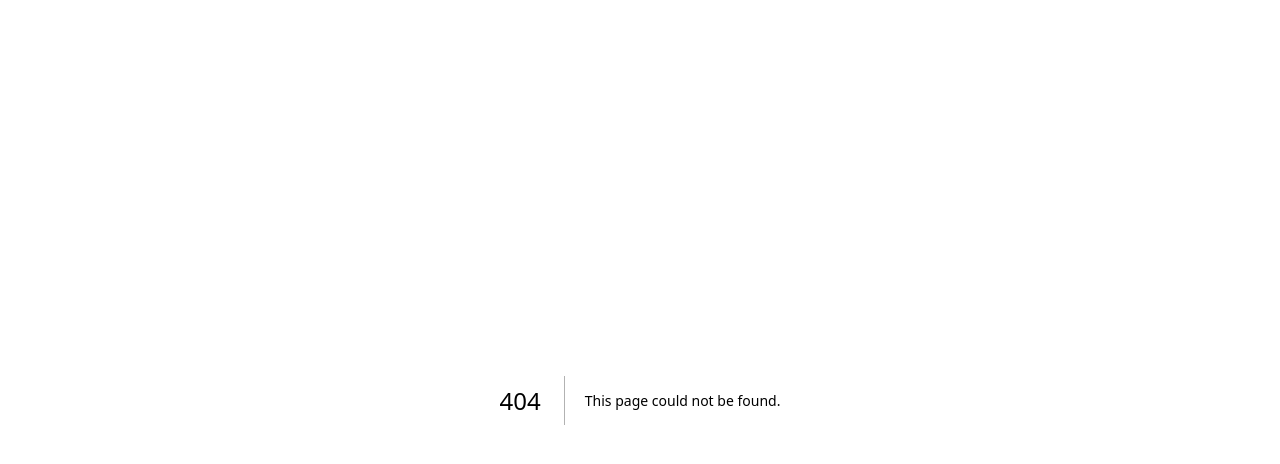
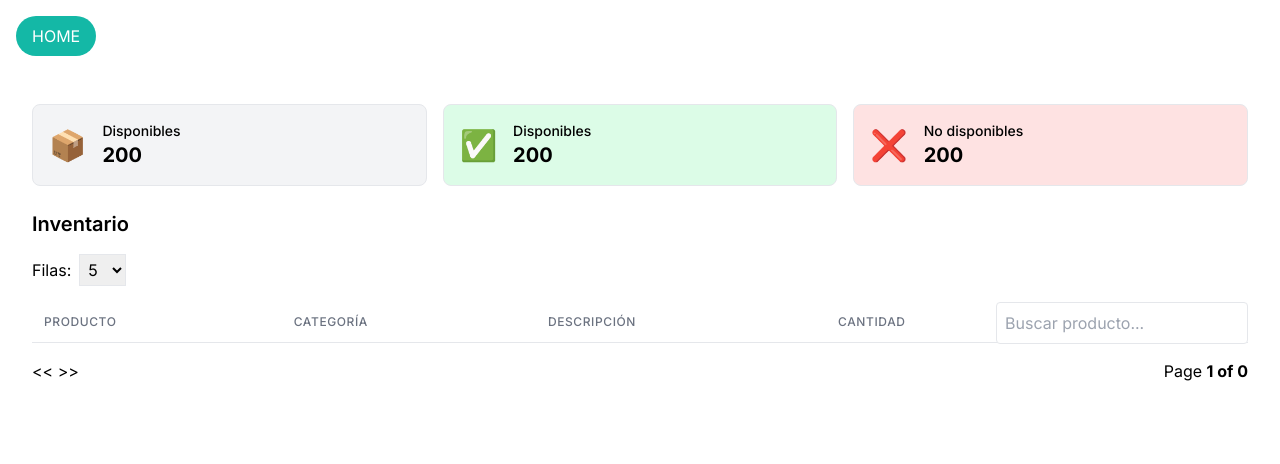
Before and after one commit to Carlos-jim/inventory-system, a Next.js app: page /dashboard/product/available in a window 1280 px wide. Before the commit this address had no page. Shown: the top 464 px of the page. Built offline with nearby package versions, Linux system fonts and the light colour scheme.

Commit message:
Product list view

```diff
--- /dev/null
+++ b/app/components/MainContent/MainContentListProduct.jsx
@@ -0,0 +1,84 @@
+import { useMemo } from 'react';
+import SummaryCard from '../cards/cardsListProduct';
+import InventoryTable from '../table/productTable';
+
+export default function MainContentListProduct() {
+  const data = useMemo(
+    () => [
+      // Add your data here
+    ],
+    []
+  );
+
+  const columns = useMemo(
+    () => [
+      {
+        Header: 'Producto',
+        accessor: 'product',
+      },
+      {
+        Header: 'Categoría',
+        accessor: 'category',
+      },
+      {
+        Header: 'Descripción',
+        accessor: 'description',
+      },
+      {
+        Header: 'Cantidad',
+        accessor: 'quantity',
+      },
+      {
+        Header: 'Precio',
+        accessor: 'price',
+      },
+    ],
+    []
+  );
+
+  return (
+    <div className="p-8">
+      <div className="grid grid-cols-3 gap-4 mb-6">
+        <SummaryCard
+          title="Disponibles"
+          count={200}
+          icon="📦"
+          bgColor="bg-gray-100"
+        />
+        <SummaryCard
+          title="Disponibles"
+          count={200}
+          icon="✅"
+          bgColor="bg-green-100"
+        />
+        <SummaryCard
+          title="No disponibles"
+          count={200}
+          icon="❌"
+          bgColor="bg-red-100"
+        />
+      </div>
+
+      <h2 className="text-xl font-semibold mb-4">Inventario</h2>
+
+      <div className="mb-4">
+        Filas:
+        <select className="border p-1 ml-2">
+          <option value="5">5</option>
+          <option value="10">10</option>
+          <option value="15">15</option>
+        </select>
+      </div>
+
+      <div className="relative">
+        <input
+          type="text"
+          placeholder="Buscar producto..."
+          className="absolute right-0 p-2 border rounded mb-4"
+        />
+      </div>
+
+      <InventoryTable columns={columns} data={data} />
+    </div>
+  );
+}
--- /dev/null
+++ b/app/components/cards/cardsListProduct.jsx
@@ -0,0 +1,11 @@
+export default function SummaryCard({ title, count, icon, bgColor }) {
+    return (
+      <div className={`flex items-center p-4 border rounded-lg ${bgColor}`}>
+        <div className="text-3xl">{icon}</div>
+        <div className="ml-4">
+          <p className="text-sm font-medium">{title}</p>
+          <p className="text-xl font-bold">{count}</p>
+        </div>
+      </div>
+    );
+  }
--- /dev/null
+++ b/app/components/table/productTable.jsx
@@ -0,0 +1,76 @@
+"use client"
+import { useTable, usePagination } from 'react-table';
+
+export default function InventoryTable({ columns, data }) {
+  const {
+    getTableProps,
+    getTableBodyProps,
+    headerGroups,
+    prepareRow,
+    page,
+    canPreviousPage,
+    canNextPage,
+    pageOptions,
+    gotoPage,
+    nextPage,
+    previousPage,
+    state: { pageIndex },
+  } = useTable(
+    {
+      columns,
+      data,
+      initialState: { pageIndex: 0 },
+    },
+    usePagination
+  );
+
+  return (
+    <>
+      <table {...getTableProps()} className="min-w-full bg-white">
+        <thead>
+          {headerGroups.map(headerGroup => (
+            <tr {...headerGroup.getHeaderGroupProps()}>
+              {headerGroup.headers.map(column => (
+                <th {...column.getHeaderProps()} className="p-3 text-left text-xs font-medium text-gray-500 uppercase tracking-wider border-b border-gray-200">
+                  {column.render('Header')}
+                </th>
+              ))}
+            </tr>
+          ))}
+        </thead>
+        <tbody {...getTableBodyProps()}>
+          {page.map(row => {
+            prepareRow(row);
+            return (
+              <tr {...row.getRowProps()} className="even:bg-gray-50">
+                {row.cells.map(cell => (
+                  <td {...cell.getCellProps()} className="p-3 border-b border-gray-200">
+                    {cell.render('Cell')}
+                  </td>
+                ))}
+              </tr>
+            );
+          })}
+        </tbody>
+      </table>
+
+      {/* Pagination */}
+      <div className="flex justify-between items-center mt-4">
+        <div>
+          <button onClick={() => previousPage()} disabled={!canPreviousPage}>
+            {'<<'}
+          </button>{' '}
+          <button onClick={() => nextPage()} disabled={!canNextPage}>
+            {'>>'}
+          </button>{' '}
+        </div>
+        <div>
+          Page{' '}
+          <strong>
+            {pageIndex + 1} of {pageOptions.length}
+          </strong>{' '}
+        </div>
+      </div>
+    </>
+  );
+}
--- /dev/null
+++ b/app/dashboard/product/available/page.jsx
@@ -0,0 +1,16 @@
+import Sidebar from '../../../components/sidebar/Sidebar';
+import TopNav from '@/app/components/sidebar/TopNav';
+import MainContentListProduct from '@/app/components/MainContent/MainContentListProduct';
+
+
+export default function AddProduct() {
+    return(
+        <div className="flex">
+
+        <div className="flex-1 flex flex-col">
+          <TopNav />
+          <MainContentListProduct />
+        </div>
+      </div>
+    )
+}
--- a/package.json
+++ b/package.json
@@ -14,7 +14,8 @@
     "react": "^18",
     "react-dom": "^18",
     "react-hook-form": "^7.53.0",
-    "react-icons": "^5.3.0"
+    "react-icons": "^5.3.0",
+    "react-table": "^7.8.0"
   },
   "devDependencies": {
     "eslint": "^8",
```
Also changed, not shown: 1 other file (tests, documents, lock files or other folders).
